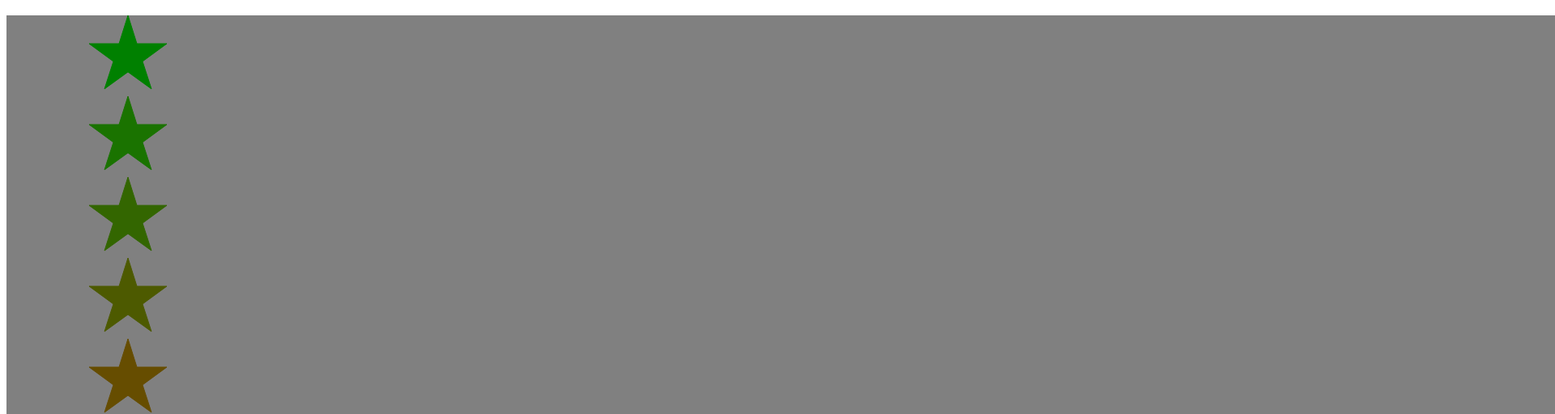
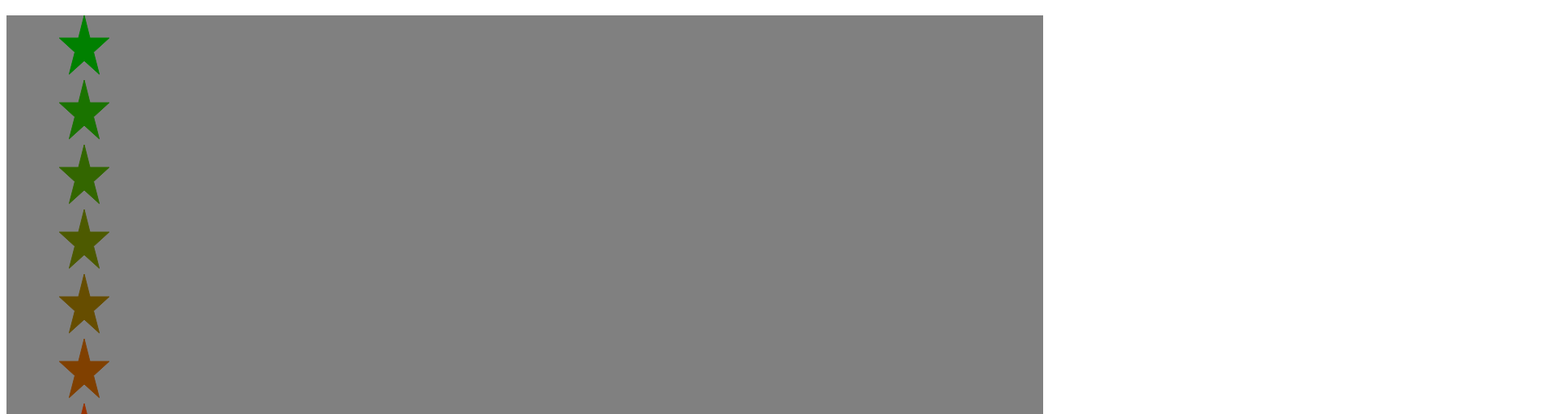
Before and after one commit to MarcelloPonzi/PrimoProgettoVdI, a plain HTML site: page index.html in a window 1280 px wide. Both pictures are taken after a click on the button "Crea Stelle". Shown: the part 61-573 px from the top of the page at 81% size, 1920 px wide, since content can reach past the window. Drawn offline with nearby package versions, Linux system fonts and the light colour scheme.

Commit message:
All scales based on screen

```diff
--- a/main.js
+++ b/main.js
@@ -1,5 +1,28 @@
 function creaStelle() {
-    // Legge il file json e scala le posizioni
+    var screenWidth = window.innerWidth || document.documentElement.clientWidth || document.body.clientWidth;
+    var screenHeight = window.innerHeight || document.documentElement.clientHeight || document.body.clientHeight;
+    var svgWidth = 2000;
+    var svgHeight = 1000;
+
+    var scaleX = d3.scaleLinear()
+        .domain([0, svgWidth])
+        .range([0, screenWidth]);
+
+    var scaleY = d3.scaleLinear()
+        .domain([0, svgHeight])
+        .range([0, screenHeight]);
+
+    var scaledSvgWidth = scaleX(svgWidth)
+    var scaledSvgHeight = scaleY(svgHeight)
+
+    var scaleStarX = d3.scaleLinear()
+        .domain([0, 2000])
+        .range([0, scaledSvgWidth])
+
+    var scaleStarY = d3.scaleLinear()
+        .domain([0, 1000])
+        .range([0, scaledSvgHeight])
+
     var ArrayInputPos1 = new Array(10);
     var ArrayInputPos2 = new Array(10);
     var ArrayInputPos3 = new Array(10);
@@ -15,23 +38,23 @@ function creaStelle() {
     d3.json("pos-stelle.json")
         .then(json => {
             // Esempio: Stampare i dati del file JSON sulla console
-            //console.log(json);
+
 
             for (let i = 0; i < json.stelle.length; i++) {
-                ArrayInputPos1[i].x = parseInt(json.stelle[i].posizioni[0].x);
-                ArrayInputPos1[i].y = parseInt(json.stelle[i].posizioni[0].y);
-                ArrayInputPos2[i].x = parseInt(json.stelle[i].posizioni[1].x);
-                ArrayInputPos2[i].y = parseInt(json.stelle[i].posizioni[1].y);
-                ArrayInputPos3[i].x = parseInt(json.stelle[i].posizioni[2].x);
-                ArrayInputPos3[i].y = parseInt(json.stelle[i].posizioni[2].y);
+                ArrayInputPos1[i].x = scaleStarX(parseInt(json.stelle[i].posizioni[0].x));
+                ArrayInputPos1[i].y = scaleStarY(parseInt(json.stelle[i].posizioni[0].y));
+                ArrayInputPos2[i].x = scaleStarX(parseInt(json.stelle[i].posizioni[1].x));
+                ArrayInputPos2[i].y = scaleStarY(parseInt(json.stelle[i].posizioni[1].y));
+                ArrayInputPos3[i].x = scaleStarX(parseInt(json.stelle[i].posizioni[2].x));
+                ArrayInputPos3[i].y = scaleStarY(parseInt(json.stelle[i].posizioni[2].y));
             }
 
             for (let i = 0; i < ArrayInputPos1.length; i++) {
                 // Seleziona l'elemento SVG dove verrà disegnata la stella
                 const svg = d3.select("svg")
                     //Crea uno sfondo rosso
-                    .attr('width', 2000)
-                    .attr('height', 1000)
+                    .attr('width', scaledSvgWidth)
+                    .attr('height', scaledSvgHeight)
                     .style('background-color', 'grey')
                     .on("click", function () {
                         muoviStelle();
@@ -40,32 +63,29 @@ function creaStelle() {
 
                 posx = ArrayInputPos1[i].x
                 posy = ArrayInputPos1[i].y
-                console.log(posx)
-                console.log(posy)
 
                 // Definisci le coordinate dei vertici della stella
                 const vertices = [
-                    [50, 0],
-                    [61, 35],
-                    [98, 35],
-                    [68, 57],
-                    [79, 91],
-                    [50, 70],
-                    [21, 91],
-                    [32, 57],
-                    [2, 35],
-                    [39, 35],
-                    [50, 0]
+                    [scaleStarX(50), scaleStarY(0)],
+                    [scaleStarX(61), scaleStarY(35)],
+                    [scaleStarX(98), scaleStarY(35)],
+                    [scaleStarX(68), scaleStarY(57)],
+                    [scaleStarX(79), scaleStarY(91)],
+                    [scaleStarX(50), scaleStarY(70)],
+                    [scaleStarX(21), scaleStarY(91)],
+                    [scaleStarX(32), scaleStarY(57)],
+                    [scaleStarX(2), scaleStarY(35)],
+                    [scaleStarX(39), scaleStarY(35)],
+                    [scaleStarX(50), scaleStarY(0)]
                 ];
+                console.log(scaleStarX(50))
 
                 var colorScale = d3.scaleLinear()
                     .domain([0, svg.attr("height")]) // Intervallo delle posizioni y
                     .range(["green", "red"]); // Gamma dei colori
 
                 // Crea la funzione generatrice di linee di D3
-                const lineGenerator = d3.line()
-                    //.curve(d3.curveBasis); // Specifica la curva Bezier cubica
-                    ;
+                const lineGenerator = d3.line();
 
                 // Disegna la stella come un percorso
                 svg.append("path")
@@ -74,8 +94,6 @@ function creaStelle() {
                     .attr("transform", "translate(" + posx + "," + posy + ")")
                     .attr("fill", function (d) { return colorScale(posy); })
                     .attr("stroke", function (d) { return colorScale(posy); })
-
-
             }
 
         })
--- a/pos-stelle.json
+++ b/pos-stelle.json
@@ -2,72 +2,162 @@
   "stelle": [
     {
       "posizioni": [
-          { "x": 100, "y": 0 },
-          { "x": 1000, "y": 0 },
-          { "x": 1900, "y": 0 }
+        {
+          "x": 100,
+          "y": 0
+        },
+        {
+          "x": 1000,
+          "y": 300
+        },
+        {
+          "x": 1900,
+          "y": 0
+        }
       ]
     },
     {
       "posizioni": [
-          { "x": 100, "y": 100 },
-          { "x": 1000, "y": 100 },
-          { "x": 1900, "y": 100 }
+        {
+          "x": 100,
+          "y": 100
+        },
+        {
+          "x": 1000,
+          "y": 700
+        },
+        {
+          "x": 1900,
+          "y": 100
+        }
       ]
     },
     {
       "posizioni": [
-          { "x": 100, "y": 200 },
-          { "x": 1000, "y": 200 },
-          { "x": 1900, "y": 200 }
+        {
+          "x": 100,
+          "y": 200
+        },
+        {
+          "x": 1000,
+          "y": 900
+        },
+        {
+          "x": 1900,
+          "y": 200
+        }
       ]
     },
     {
       "posizioni": [
-          { "x": 100, "y": 300 },
-          { "x": 1000, "y": 300 },
-          { "x": 1900, "y": 300 }
+        {
+          "x": 100,
+          "y": 300
+        },
+        {
+          "x": 1000,
+          "y": 0
+        },
+        {
+          "x": 1900,
+          "y": 300
+        }
       ]
     },
     {
       "posizioni": [
-          { "x": 100, "y": 400 },
-          { "x": 1000, "y": 400 },
-          { "x": 1900, "y": 400 }
+        {
+          "x": 100,
+          "y": 400
+        },
+        {
+          "x": 1000,
+          "y": 400
+        },
+        {
+          "x": 1900,
+          "y": 400
+        }
       ]
     },
     {
       "posizioni": [
-          { "x": 100, "y": 500 },
-          { "x": 1000, "y": 500 },
-          { "x": 1900, "y": 500 }
+        {
+          "x": 100,
+          "y": 500
+        },
+        {
+          "x": 1000,
+          "y": 500
+        },
+        {
+          "x": 1900,
+          "y": 500
+        }
       ]
     },
     {
       "posizioni": [
-          { "x": 100, "y": 600 },
-          { "x": 1000, "y": 600 },
-          { "x": 1900, "y": 600 }
+        {
+          "x": 100,
+          "y": 600
+        },
+        {
+          "x": 1000,
+          "y": 800
+        },
+        {
+          "x": 1900,
+          "y": 600
+        }
       ]
     },
     {
       "posizioni": [
-          { "x": 100, "y": 700 },
-          { "x": 1000, "y": 700 },
-          { "x": 1900, "y": 700 }
+        {
+          "x": 100,
+          "y": 700
+        },
+        {
+          "x": 1000,
+          "y": 100
+        },
+        {
+          "x": 1900,
+          "y": 700
+        }
       ]
     },
     {
       "posizioni": [
-          { "x": 100, "y": 800 },
-          { "x": 1000, "y": 800 },
-          { "x": 1900, "y": 800 }
+        {
+          "x": 100,
+          "y": 800
+        },
+        {
+          "x": 1000,
+          "y": 600
+        },
+        {
+          "x": 1900,
+          "y": 800
+        }
       ]
     },
     {
       "posizioni": [
-          { "x": 100, "y": 900 },
-          { "x": 1000, "y": 900 },
-          { "x": 1900, "y": 900 }
+        {
+          "x": 100,
+          "y": 900
+        },
+        {
+          "x": 1000,
+          "y": 200
+        },
+        {
+          "x": 1900,
+          "y": 900
+        }
       ]
     }
   ]
```
Also changed, not shown: index.html (+5 -1 lines). Lines whose indentation alone changed are shown as unchanged.
